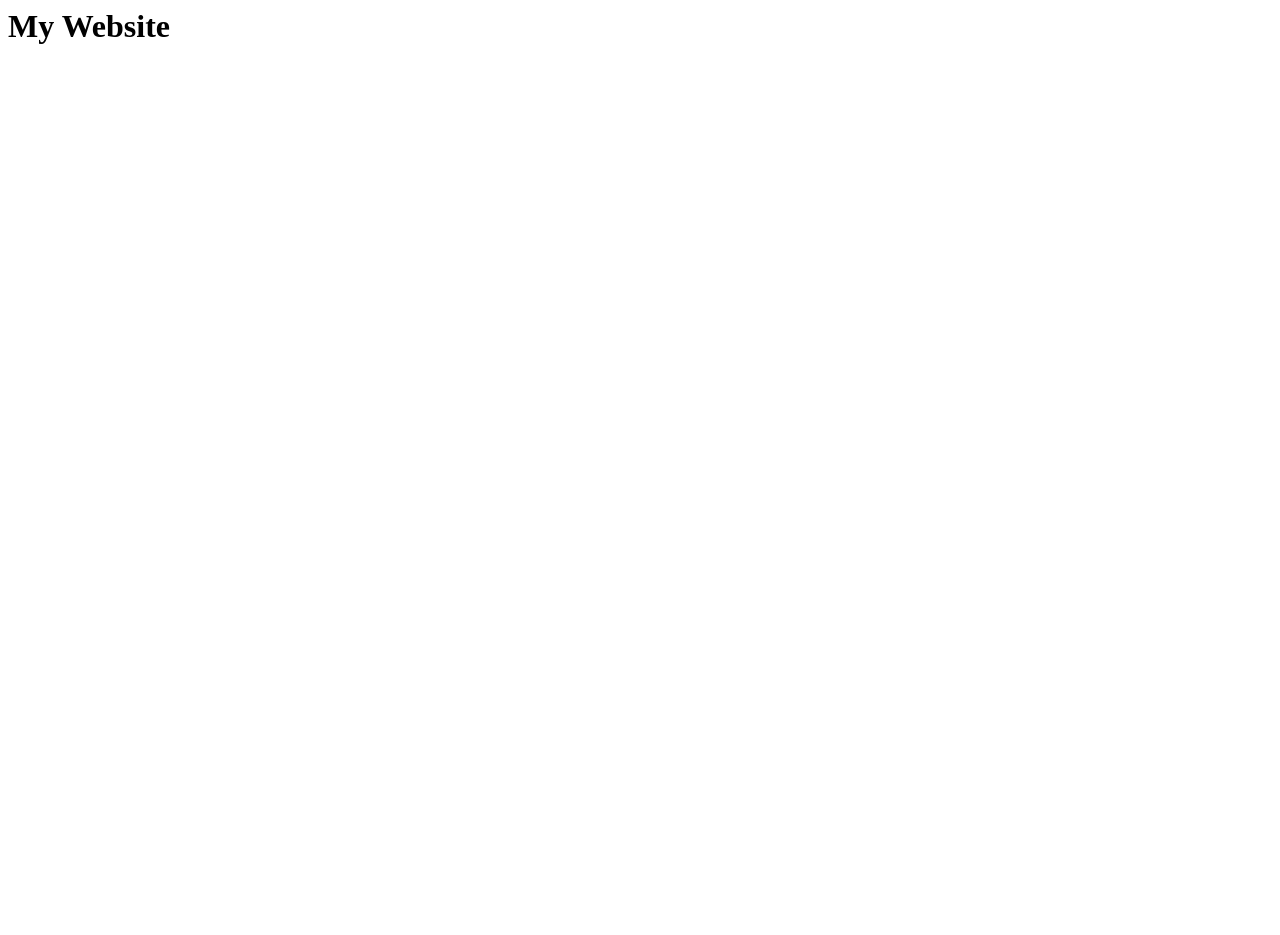
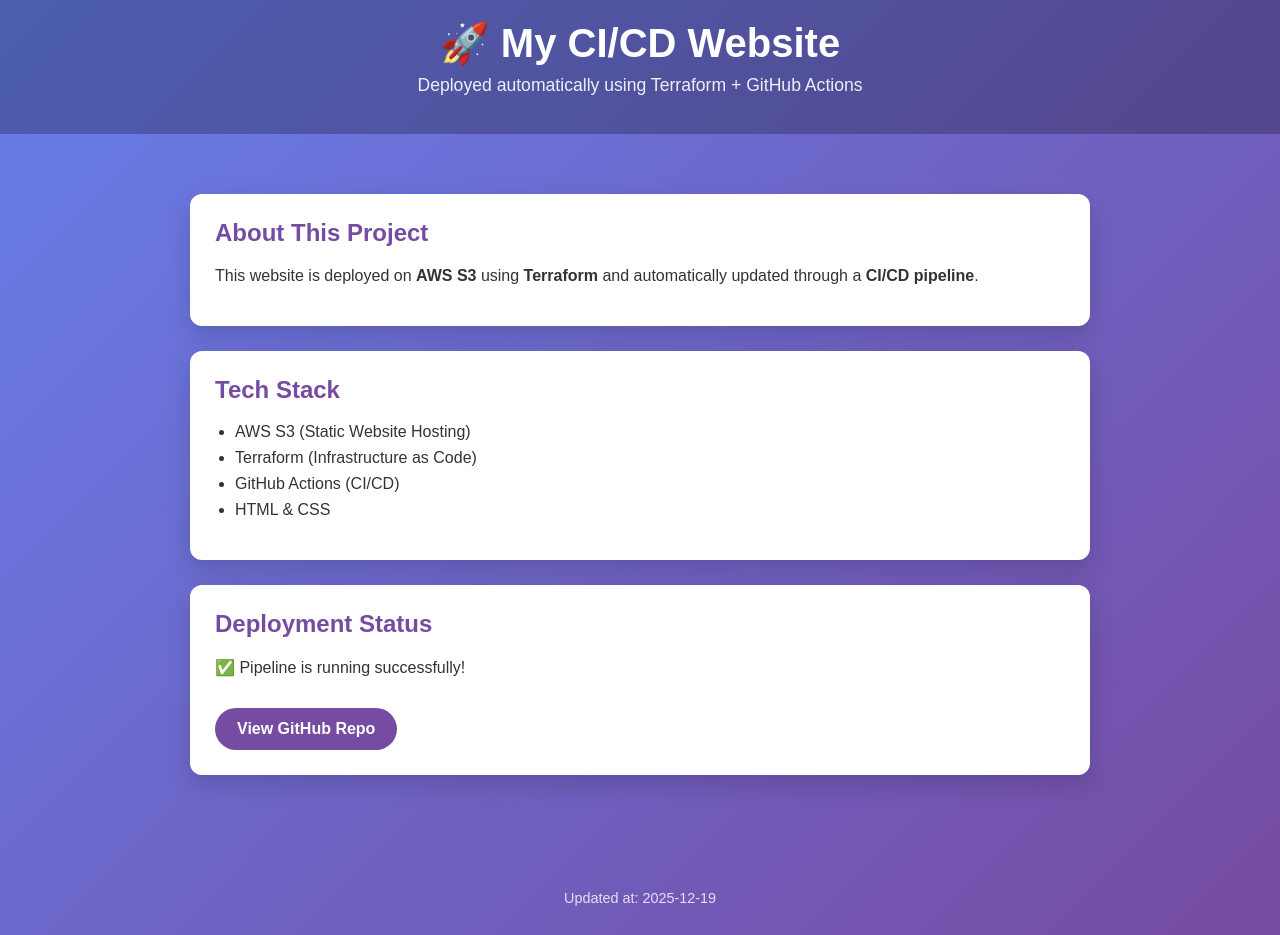
Before and after one commit to aroojdarookie/terraform-cicd-website, a plain HTML site: page website/index.html in a window 1280 px wide. Before the commit the page ends 800 px from the top, so only its background shows below. Drawn offline with Linux system fonts and the light colour scheme.

Commit message:
Improve website UI with colors and cards

```diff
--- a/website/index.html
+++ b/website/index.html
@@ -1 +1,131 @@
-<h1>My Website</h1>
+<!DOCTYPE html>
+<html lang="en">
+<head>
+  <meta charset="UTF-8" />
+  <title>My CI/CD Website</title>
+  <meta name="viewport" content="width=device-width, initial-scale=1.0" />
+
+  <style>
+    body {
+      margin: 0;
+      font-family: Arial, Helvetica, sans-serif;
+      background: linear-gradient(135deg, #667eea, #764ba2);
+      color: #ffffff;
+    }
+
+    header {
+      padding: 20px;
+      text-align: center;
+      background: rgba(0, 0, 0, 0.25);
+    }
+
+    header h1 {
+      margin: 0;
+      font-size: 2.5rem;
+    }
+
+    header p {
+      margin-top: 8px;
+      font-size: 1.1rem;
+      opacity: 0.9;
+    }
+
+    main {
+      max-width: 900px;
+      margin: 40px auto;
+      padding: 20px;
+    }
+
+    .card {
+      background: #ffffff;
+      color: #333333;
+      border-radius: 12px;
+      padding: 25px;
+      margin-bottom: 25px;
+      box-shadow: 0 10px 25px rgba(0, 0, 0, 0.15);
+    }
+
+    .card h2 {
+      margin-top: 0;
+      color: #764ba2;
+    }
+
+    .card ul {
+      padding-left: 20px;
+    }
+
+    .card ul li {
+      margin-bottom: 8px;
+    }
+
+    .button {
+      display: inline-block;
+      margin-top: 15px;
+      padding: 12px 22px;
+      background: #764ba2;
+      color: #ffffff;
+      text-decoration: none;
+      border-radius: 25px;
+      font-weight: bold;
+      transition: background 0.3s ease;
+    }
+
+    .button:hover {
+      background: #5a3c8a;
+    }
+
+    footer {
+      text-align: center;
+      padding: 15px;
+      font-size: 0.9rem;
+      opacity: 0.8;
+    }
+  </style>
+</head>
+
+<body>
+
+  <header>
+    <h1>🚀 My CI/CD Website</h1>
+    <p>Deployed automatically using Terraform + GitHub Actions</p>
+  </header>
+
+  <main>
+
+    <div class="card">
+      <h2>About This Project</h2>
+      <p>
+        This website is deployed on <strong>AWS S3</strong> using
+        <strong>Terraform</strong> and automatically updated through a
+        <strong>CI/CD pipeline</strong>.
+      </p>
+    </div>
+
+    <div class="card">
+      <h2>Tech Stack</h2>
+      <ul>
+        <li>AWS S3 (Static Website Hosting)</li>
+        <li>Terraform (Infrastructure as Code)</li>
+        <li>GitHub Actions (CI/CD)</li>
+        <li>HTML & CSS</li>
+      </ul>
+    </div>
+
+    <div class="card">
+      <h2>Deployment Status</h2>
+      <p>✅ Pipeline is running successfully!</p>
+      <a class="button"
+href="https://github.com/aroojdarookie/terraform-cicd-website"
+target="_blank">
+        View GitHub Repo
+      </a>
+    </div>
+
+  </main>
+
+  <footer>
+    <p>Updated at: 2025-12-19</p>
+  </footer>
+
+</body>
+</html>
```
